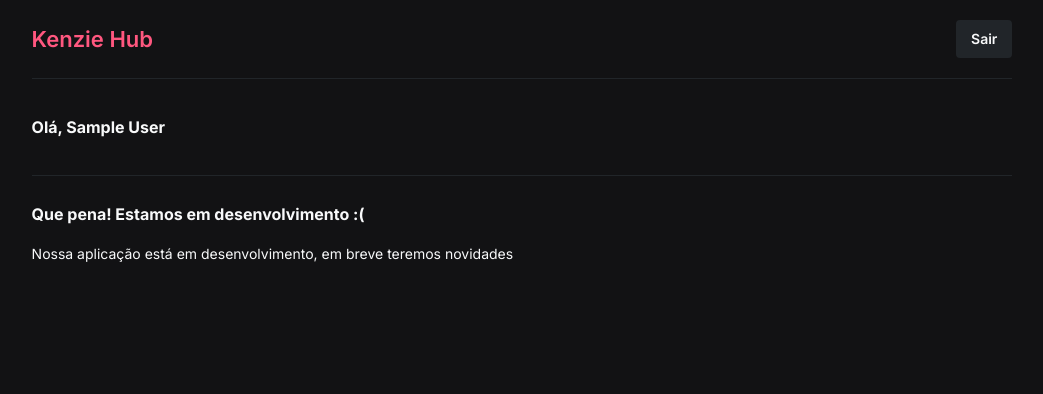
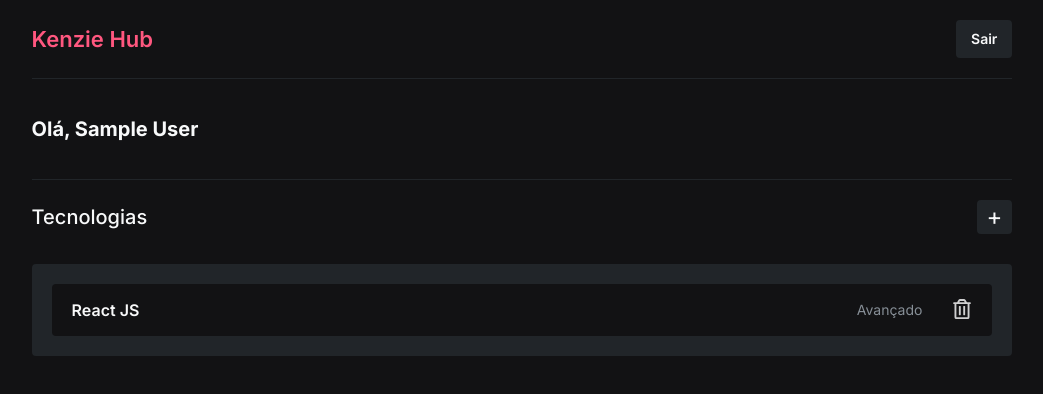
Before and after one commit to Kenzie-Academy-Brasil-Developers/kenzie-hub-react-app, a React (Vite) app: page /dashboard/1 in a window 1280 px wide. Shown: the top 394 px of the page, without its empty margins (118-1161 px from the left). Built offline with nearby package versions, Linux system fonts and the light colour scheme; sample sign-in values are in the browser's storage.

Commit message:
feat: dashboard HTML and CSS

```diff
--- a/package.json
+++ b/package.json
@@ -15,6 +15,7 @@
     "react-dom": "^18.2.0",
     "react-hook-form": "^7.40.0",
     "react-hot-toast": "^2.4.0",
+    "react-icons": "^4.7.1",
     "react-router-dom": "^6.4.3",
     "react-toastify": "^9.1.1",
     "styled-components": "^5.3.6",
--- a/src/Styles/Header.js
+++ b/src/Styles/Header.js
@@ -29,12 +29,10 @@ export const StyledHeader = styled.header`
 `
 
 export const StyledHeaderDashboard = styled.header`
-    margin-bottom: 40px;
     padding: 20px 0;
     display: flex;
     justify-content: space-between;
     align-items: center;
-    border-bottom: 1.5px solid var(--grey3);
 
     a {
         display: block;
--- a/src/Styles/baseTitle.jsx
+++ b/src/Styles/baseTitle.jsx
@@ -4,6 +4,7 @@ export function BaseTitle ({children, tag, className}) {
             {tag === 'h1' && <h1 className={className}>{children}</h1>}
             {tag === 'h2' && <h2 className={className}>{children}</h2>}
             {tag === 'h3' && <h3 className={className}>{children}</h3>}
+            {tag === 'h4' && <h4 className={className}>{children}</h4>}
         </>
     )
 }
--- a/src/Styles/typography.js
+++ b/src/Styles/typography.js
@@ -20,8 +20,14 @@ export const StyledTitle = styled(BaseTitle)`
                 `
             case 'h3':
                 return css`
+                    font-size: var(--size2);
+                    font-weight: 500;
+                    color: var(--grey0);
+                `
+            case 'h4':
+                return css`
                     font-size: var(--size3);
-                    font-weight: 700;
+                    font-weight: 600;
                     color: var(--grey0);
                 `
         }
--- a/src/pages/Dashboard/divMaintenance.js
+++ b/src/pages/Dashboard/StyledDivProfileInfo.js
@@ -1,29 +1,26 @@
 import styled from "styled-components";
 
-export const StyledDivMaintenance = styled.div`
-    div:first-child {
-        display: flex;
-        justify-content: space-between;
-        margin-bottom: 40px;
-    }
+export const StyledDivProfileInfo = styled.div`
+    display: flex;
+    justify-content: space-between;
+    margin-bottom: 20px;
+    padding: 40px 0;
+    border-top: 1.5px solid var(--grey3);
+    border-bottom: 1.5px solid var(--grey3);
 
-    div small {
+    small {
         color: var(--grey1);
         font-size: var(--size4);
         font-weight: var(--weight4);
     }
 
-    div:last-child {
-        border-top: 1.5px solid var(--grey3);
-    }
-
-    div:last-child h3 {
+    h3 {
         margin-top: 30px;
         margin-bottom: 25px;
         text-align: start;
     }
 
-    div p {
+    p {
         font-weight: var(--weight4);
         font-size: var(--size4);
         color: var(--grey0);
--- /dev/null
+++ b/src/pages/Dashboard/Technologies/StyledSection.js
@@ -0,0 +1,32 @@
+import styled from "styled-components";
+
+export const StyledSectionTechnologies = styled.section`
+    > div {
+        display: flex;
+        justify-content: space-between;
+        align-items: center;
+        margin-bottom: 30px;
+    }
+
+    > div button {
+        background-color: var(--grey3);
+        border-radius: var(--radius);
+        display: grid;
+        place-items: center;
+        padding: 5px 10px;
+        font-size: 24px;
+    }
+
+    > div button:hover {
+        background-color: var(--grey2);
+    }
+
+    ul{
+        display: flex;
+        flex-direction: column;
+        gap: 15px;
+        padding: 20px;
+        background-color: var(--grey3);
+        border-radius: var(--radius);
+    }
+`
--- /dev/null
+++ b/src/pages/Dashboard/Technologies/TechList/StyledList.js
@@ -0,0 +1,5 @@
+import styled from "styled-components";
+
+export const StyledTechList = styled.ul`
+
+`
--- /dev/null
+++ b/src/pages/Dashboard/Technologies/TechList/TechCard/StyledCard.js
@@ -0,0 +1,33 @@
+import styled from "styled-components";
+
+export const StyledTechCard = styled.li`
+    display: flex;
+    justify-content: space-between;
+    align-items: center;
+    width: 100%;
+    padding: 15px 20px;
+    border-radius: var(--radius);
+    background-color: var(--grey4);
+
+    :hover {
+        background-color: var(--grey2);
+        transition: 0.3s;
+    }
+
+    div {
+        display: flex;
+        justify-content: space-between;
+        align-items: center;
+        gap: 30px;
+    }
+
+    small {
+        color: var(--grey1);
+        font-size: var(--size4);
+        font-weight: var(--weight4);
+    }
+
+    button {
+        background-color: transparent;
+    }
+`
--- /dev/null
+++ b/src/pages/Dashboard/Technologies/TechList/TechCard/TechCard.jsx
@@ -0,0 +1,15 @@
+import { StyledTitle } from "../../../../../Styles/typography";
+import { StyledTechCard } from "./StyledCard";
+import { FaRegTrashAlt } from "react-icons/fa"
+
+export function TechCard () {
+    return (
+        <StyledTechCard>
+            <StyledTitle tag={'h4'}>React JS</StyledTitle>
+            <div>
+                <small>Avançado</small>
+                <button><FaRegTrashAlt size={'20px'} color="rgba(255, 255, 255, 0.8)"/></button>
+            </div>
+        </StyledTechCard>
+    )
+}
--- /dev/null
+++ b/src/pages/Dashboard/Technologies/TechList/TechList.jsx
@@ -0,0 +1,10 @@
+import { StyledTechList } from "./StyledList";
+import { TechCard } from "./TechCard/TechCard";
+
+export function TechList () {
+    return (
+        <StyledTechList>
+            <TechCard/>
+        </StyledTechList>
+    )
+}
--- /dev/null
+++ b/src/pages/Dashboard/Technologies/Technologies.jsx
@@ -0,0 +1,16 @@
+import { StyledTitle } from "../../../Styles/typography";
+import { StyledSectionTechnologies } from "./StyledSection";
+import { TechList } from "./TechList/TechList";
+
+export function SectionTechnologies () {
+    return (
+        <StyledSectionTechnologies>
+            <div>
+                <StyledTitle tag={'h3'}>Tecnologias</StyledTitle>
+                <button type="button">+</button>
+            </div>
+
+            <TechList/>
+        </StyledSectionTechnologies>
+    )
+}
--- a/src/pages/Dashboard/dashboard.jsx
+++ b/src/pages/Dashboard/dashboard.jsx
@@ -3,7 +3,8 @@ import { Link, useNavigate } from "react-router-dom";
 import { StyledContainerDashboard } from "../../Styles/Container";
 import { StyledHeaderDashboard } from "../../Styles/Header";
 import { StyledTitle } from "../../Styles/typography";
-import { StyledDivMaintenance } from "./divMaintenance";
+import { StyledDivProfileInfo } from "./StyledDivProfileInfo";
+import { SectionTechnologies } from "./Technologies/Technologies";
 
 export function Dashboard() {
   const navigate = useNavigate()
@@ -25,17 +26,12 @@ export function Dashboard() {
         <Link to={'/'} onClick={() => {localStorage.removeItem('userData')}}>Sair</Link>
       </StyledHeaderDashboard>
 
-      <StyledDivMaintenance>
-        <div>
-          <StyledTitle tag={'h3'}>Olá, {userData?.user.name}</StyledTitle>
-          <small>{userData?.user.course_module}</small>
-        </div>
+      <StyledDivProfileInfo>
+        <StyledTitle tag={'h2'}>Olá, {userData?.user.name}</StyledTitle>
+        <small>{userData?.user.course_module}</small>
+      </StyledDivProfileInfo>
 
-        <div>
-          <StyledTitle tag={'h3'}>Que pena! Estamos em desenvolvimento :(</StyledTitle>
-          <p>Nossa aplicação está em desenvolvimento, em breve teremos novidades</p>
-        </div>
-      </StyledDivMaintenance>
+      <SectionTechnologies/>
     </StyledContainerDashboard>
   )
 }
```
Also changed, not shown: 1 other file (tests, documents, lock files or other folders).
